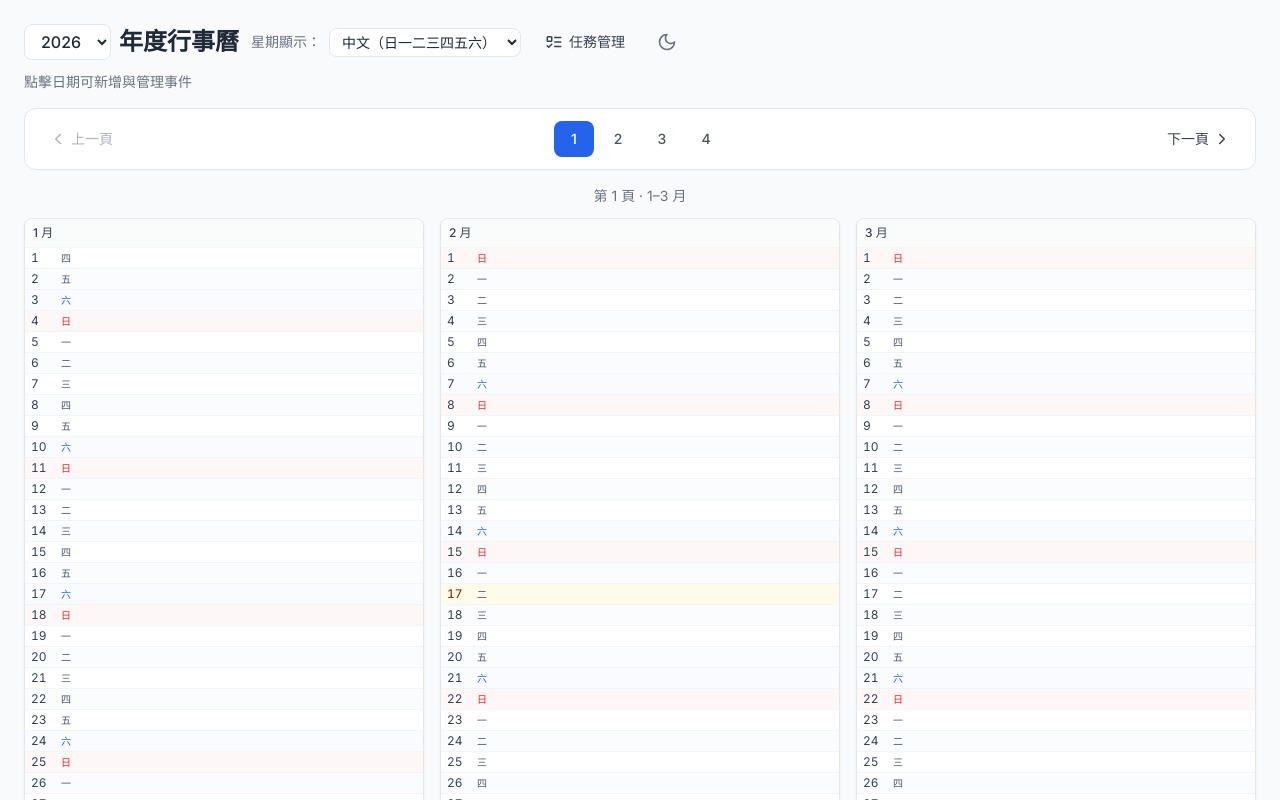
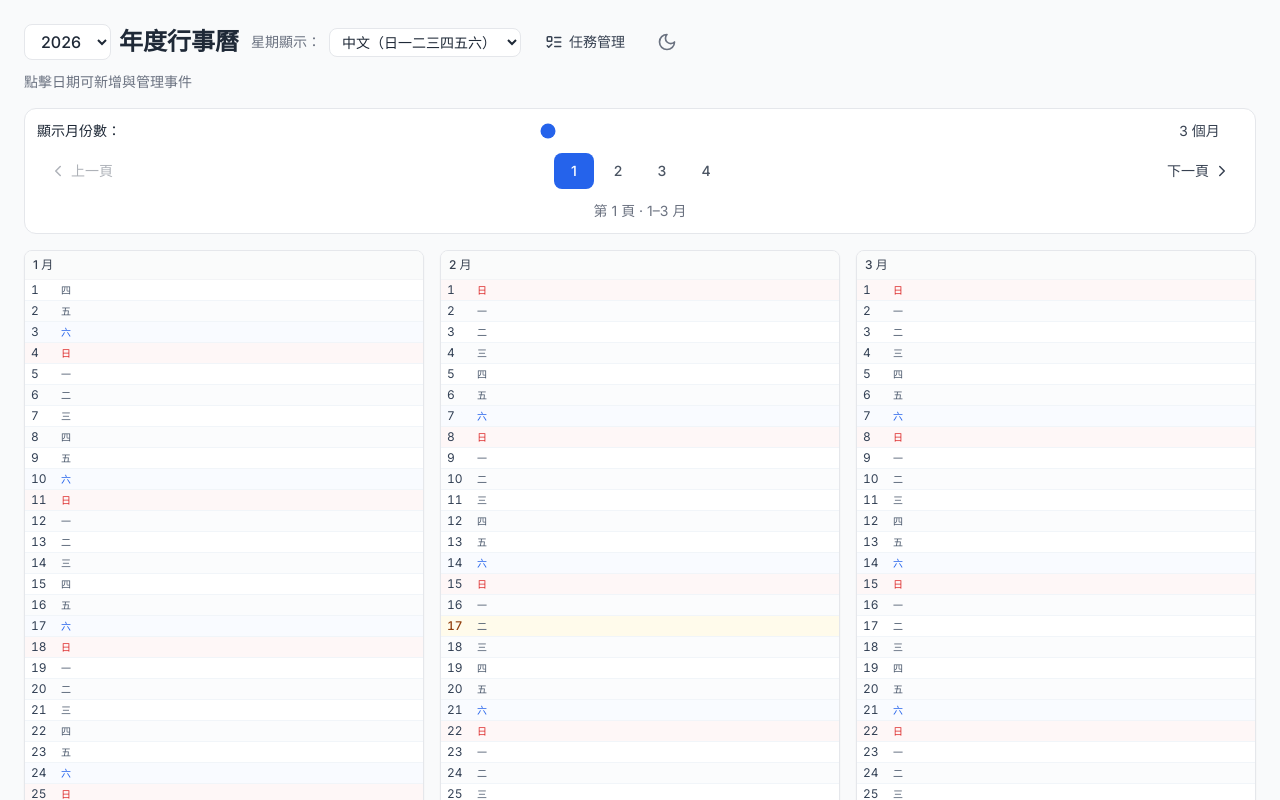
Before and after one commit to ollielu/allyears, a React (Vite) app: page / in a window 1280 px wide. Shown: the top 800 px of the page. Built offline with nearby package versions, Linux system fonts and the light colour scheme.

Commit message:
顯示月份數滑桿

```diff
--- a/src/components/DateRow.jsx
+++ b/src/components/DateRow.jsx
@@ -15,7 +15,7 @@ function getEventColorClass(color, isDark) {
   return map[color] || (isDark ? 'text-slate-300' : 'text-slate-700');
 }
 
-export function DateRow({ day, weekday, weekdayFormat = 'zh', isDark = false, isToday, primaryEvent, eventCount, onClick, isEvenRow }) {
+export function DateRow({ day, weekday, weekdayFormat = 'zh', isDark = false, isToday, primaryEvent, eventCount, events, showAllEvents, onClick, isEvenRow }) {
   const handleClick = useCallback(() => {
     if (onClick) onClick();
   }, [onClick]);
@@ -30,6 +30,10 @@ export function DateRow({ day, weekday, weekdayFormat = 'zh', isDark = false, is
   const isSaturday = weekday === 6;
 
   const weekdayColor = isSunday ? (isDark ? 'text-red-400' : 'text-red-600') : isSaturday ? (isDark ? 'text-blue-400' : 'text-blue-600') : (isDark ? 'text-slate-400' : 'text-slate-600');
+
+  const sortedEvents = showAllEvents && Array.isArray(events) && events.length > 0
+    ? [...events].sort((a, b) => (a.time || '').localeCompare(b.time || ''))
+    : null;
 
   const eventColorClass = primaryEvent?.color
     ? getEventColorClass(primaryEvent.color, isDark)
@@ -47,13 +51,23 @@ export function DateRow({ day, weekday, weekdayFormat = 'zh', isDark = false, is
         ${rowBg}
       `}
     >
-      <td className={`px-1.5 py-0.5 w-8 tabular-nums ${isToday ? (isDark ? 'text-amber-300 font-medium' : 'text-amber-800 font-medium') : (isDark ? 'text-slate-300' : 'text-slate-700')}`}>
+      <td className={`px-1.5 py-0.5 w-8 tabular-nums align-top ${isToday ? (isDark ? 'text-amber-300 font-medium' : 'text-amber-800 font-medium') : (isDark ? 'text-slate-300' : 'text-slate-700')}`}>
         {day}
       </td>
-      <td className={`px-1 py-0.5 w-6 text-[10px] font-medium ${weekdayColor}`}>
+      <td className={`px-1 py-0.5 w-6 text-[10px] font-medium align-top ${weekdayColor}`}>
         {weekdayLabel}
       </td>
-      <td className={`px-1.5 py-0.5 ${eventColorClass}`}>
+      <td className={`px-1.5 py-0.5 align-top ${eventColorClass}`}>
+        {sortedEvents ? (
+          <ul className="min-w-0 space-y-0.5">
+            {sortedEvents.map((ev) => (
+              <li key={ev.id} className={`text-[11px] flex items-center gap-1.5 ${ev.color ? getEventColorClass(ev.color, isDark) : ''}`}>
+                <span className="shrink-0 text-[10px] opacity-80">{ev.time || '–'}</span>
+                <span className="truncate">{ev.title}</span>
+              </li>
+            ))}
+          </ul>
+        ) : (
           <span className="flex items-center gap-1 min-w-0">
             <span className="truncate text-[11px]">
               {primaryEvent ? primaryEvent.title : ''}
@@ -64,6 +78,7 @@ export function DateRow({ day, weekday, weekdayFormat = 'zh', isDark = false, is
               </span>
             )}
           </span>
+        )}
       </td>
     </tr>
   );
--- a/src/components/MonthCard.jsx
+++ b/src/components/MonthCard.jsx
@@ -3,15 +3,11 @@ import { DateRow } from './DateRow';
 import { getTodayKey } from '../types/event';
 
 /**
- * 單一月份條列式直欄：日期 + 該日最重要的事件
+ * 單一月份條列式直欄：日期 + 該日事件（可選顯示全部事件）
  * @param {Object} props
- * @param {number} props.year - 西元年
- * @param {number} props.month - 月份 (1-12)
- * @param {Function} props.getEventCount - (dateKey) => number
- * @param {Function} props.getPrimaryEvent - (dateKey) => { title, time } | null
- * @param {Function} props.onDateClick - (dateKey) => void
+ * @param {boolean} props.showAllEvents - 為 true 時該日顯示所有事件（單月模式）
  */
-export function MonthCard({ year, month, isDark, weekdayFormat = 'zh', getEventCount, getPrimaryEvent, onDateClick }) {
+export function MonthCard({ year, month, isDark, weekdayFormat = 'zh', getEventCount, getPrimaryEvent, getEventsForDate, onDateClick, showAllEvents = false }) {
   const todayKey = getTodayKey();
 
   const { days, monthName } = useMemo(() => {
@@ -39,6 +35,7 @@ export function MonthCard({ year, month, isDark, weekdayFormat = 'zh', getEventC
             const isToday = dateKey === todayKey;
             const eventCount = getEventCount(dateKey);
             const primaryEvent = getPrimaryEvent(dateKey);
+            const events = showAllEvents && getEventsForDate ? getEventsForDate(dateKey) : null;
             const weekday = new Date(year, month - 1, day).getDay();
             return (
               <DateRow
@@ -50,6 +47,8 @@ export function MonthCard({ year, month, isDark, weekdayFormat = 'zh', getEventC
                 isToday={isToday}
                 primaryEvent={primaryEvent}
                 eventCount={eventCount}
+                events={events}
+                showAllEvents={showAllEvents}
                 onClick={() => onDateClick(dateKey)}
                 isEvenRow={day % 2 === 0}
               />
--- a/src/components/YearlyCalendar.jsx
+++ b/src/components/YearlyCalendar.jsx
@@ -1,34 +1,48 @@
-import { useState } from 'react';
+import { useState, useEffect } from 'react';
 import { Sun, Moon, ChevronLeft, ChevronRight, ListTodo } from 'lucide-react';
 import { MonthCard } from './MonthCard';
 import { EventModal } from './EventModal';
 
 /**
- * 全年度行事曆主畫面：每頁 3 個月、共 4 頁，頁數選擇在上方
+ * 全年度行事曆：滑桿調整顯示 1～6 個月，單月時顯示每日所有事件
  */
 const CURRENT_YEAR = new Date().getFullYear();
 const YEAR_RANGE = Array.from({ length: 11 }, (_, i) => CURRENT_YEAR - 5 + i);
-const MONTHS_PER_PAGE = 3;
-const TOTAL_PAGES = 4;
+const MIN_MONTHS = 1;
+const MAX_MONTHS = 6;
 
 export function YearlyCalendar({ isDark, onToggleTheme, onOpenTaskManagement, getEventCount, getPrimaryEventForDate, getEventsForDate, addEvent, updateEvent, deleteEvent }) {
   const [selectedDateKey, setSelectedDateKey] = useState(null);
   const [year, setYear] = useState(CURRENT_YEAR);
   const [weekdayFormat, setWeekdayFormat] = useState('zh');
   const [page, setPage] = useState(1);
+  const [monthsPerView, setMonthsPerView] = useState(3);
+
+  const totalPages = Math.ceil(12 / monthsPerView);
+  const safePage = Math.min(Math.max(1, page), totalPages);
+  const monthsOnPage = Array.from(
+    { length: monthsPerView },
+    (_, i) => (safePage - 1) * monthsPerView + i + 1
+  ).filter((m) => m <= 12);
 
   const selectedEvents = selectedDateKey ? getEventsForDate(selectedDateKey) : [];
 
-  const monthsOnPage = Array.from(
-    { length: MONTHS_PER_PAGE },
-    (_, i) => (page - 1) * MONTHS_PER_PAGE + i + 1
-  );
-
   const pageLabel = (p) => {
-    const start = (p - 1) * MONTHS_PER_PAGE + 1;
-    const end = Math.min(p * MONTHS_PER_PAGE, 12);
+    const start = (p - 1) * monthsPerView + 1;
+    const end = Math.min(p * monthsPerView, 12);
     return `${start}–${end} 月`;
   };
+
+  const handleMonthsPerViewChange = (v) => {
+    const n = Number(v);
+    setMonthsPerView(n);
+    setPage((p) => Math.min(p, Math.ceil(12 / n)));
+  };
+
+  useEffect(() => {
+    const maxPage = Math.ceil(12 / monthsPerView);
+    if (page > maxPage) setPage(maxPage);
+  }, [monthsPerView, page]);
 
   return (
     <>
@@ -80,24 +94,42 @@ export function YearlyCalendar({ isDark, onToggleTheme, onOpenTaskManagement, ge
           </p>
         </header>
 
-        {/* 頁數選擇：上方、方便手機操作 */}
-        <div className={`mb-4 flex items-center justify-between gap-2 rounded-xl border p-3 ${isDark ? 'border-slate-600 bg-slate-800/50' : 'border-gray-200 bg-white'}`}>
+        {/* 顯示月份數滑桿 + 頁數選擇 */}
+        <div className={`mb-4 rounded-xl border p-3 space-y-3 ${isDark ? 'border-slate-600 bg-slate-800/50' : 'border-gray-200 bg-white'}`}>
+          <div className="flex flex-wrap items-center gap-3">
+            <span className={`text-sm font-medium shrink-0 ${isDark ? 'text-slate-200' : 'text-gray-800'}`}>
+              顯示月份數：
+            </span>
+            <input
+              type="range"
+              min={MIN_MONTHS}
+              max={MAX_MONTHS}
+              value={monthsPerView}
+              onChange={(e) => handleMonthsPerViewChange(e.target.value)}
+              className="flex-1 min-w-[120px] h-2 rounded-lg appearance-none cursor-pointer accent-blue-600"
+              aria-label="顯示月份數"
+            />
+            <span className={`text-sm tabular-nums shrink-0 min-w-[4rem] ${isDark ? 'text-slate-300' : 'text-gray-700'}`}>
+              {monthsPerView} 個月
+            </span>
+          </div>
+          <div className="flex items-center justify-between gap-2">
             <button
               type="button"
               onClick={() => setPage((p) => Math.max(1, p - 1))}
-            disabled={page === 1}
+              disabled={safePage === 1}
               className={`flex items-center gap-1 rounded-lg px-3 py-2 text-sm font-medium transition-colors disabled:opacity-40 disabled:pointer-events-none ${isDark ? 'text-slate-200 hover:bg-slate-700' : 'text-gray-700 hover:bg-gray-100'}`}
               aria-label="上一頁"
             >
               <ChevronLeft size={18} /> 上一頁
             </button>
-          <div className="flex items-center gap-1">
-            {Array.from({ length: TOTAL_PAGES }, (_, i) => i + 1).map((p) => (
+            <div className="flex items-center gap-1 flex-wrap justify-center">
+              {Array.from({ length: totalPages }, (_, i) => i + 1).map((p) => (
                 <button
                   key={p}
                   type="button"
                   onClick={() => setPage(p)}
-                className={`min-w-[2.5rem] rounded-lg px-2 py-2 text-sm font-medium transition-colors ${page === p ? (isDark ? 'bg-blue-600 text-white' : 'bg-blue-600 text-white') : (isDark ? 'text-slate-300 hover:bg-slate-700' : 'text-gray-600 hover:bg-gray-100')}`}
+                  className={`min-w-[2.5rem] rounded-lg px-2 py-2 text-sm font-medium transition-colors ${safePage === p ? (isDark ? 'bg-blue-600 text-white' : 'bg-blue-600 text-white') : (isDark ? 'text-slate-300 hover:bg-slate-700' : 'text-gray-600 hover:bg-gray-100')}`}
                   aria-label={`第 ${p} 頁`}
                   title={pageLabel(p)}
                 >
@@ -107,19 +139,26 @@ export function YearlyCalendar({ isDark, onToggleTheme, onOpenTaskManagement, ge
             </div>
             <button
               type="button"
-            onClick={() => setPage((p) => Math.min(TOTAL_PAGES, p + 1))}
-            disabled={page === TOTAL_PAGES}
+              onClick={() => setPage((p) => Math.min(totalPages, p + 1))}
+              disabled={safePage === totalPages}
               className={`flex items-center gap-1 rounded-lg px-3 py-2 text-sm font-medium transition-colors disabled:opacity-40 disabled:pointer-events-none ${isDark ? 'text-slate-200 hover:bg-slate-700' : 'text-gray-700 hover:bg-gray-100'}`}
               aria-label="下一頁"
             >
               下一頁 <ChevronRight size={18} />
             </button>
           </div>
-        <p className={`mb-3 text-center text-sm ${isDark ? 'text-slate-400' : 'text-gray-500'}`}>
-          第 {page} 頁 · {pageLabel(page)}
+          <p className={`text-center text-sm ${isDark ? 'text-slate-400' : 'text-gray-500'}`}>
+            第 {safePage} 頁 · {pageLabel(safePage)}
+            {monthsPerView === 1 && ' · 顯示每日所有事件'}
           </p>
+        </div>
 
-        <div className="grid grid-cols-3 gap-2 sm:gap-4">
+        <div
+          className="grid gap-2 sm:gap-4"
+          style={{
+            gridTemplateColumns: `repeat(${Math.min(monthsPerView, 3)}, minmax(0, 1fr))`,
+          }}
+        >
           {monthsOnPage.map((month) => (
             <MonthCard
               key={month}
@@ -129,7 +168,9 @@ export function YearlyCalendar({ isDark, onToggleTheme, onOpenTaskManagement, ge
               weekdayFormat={weekdayFormat}
               getEventCount={getEventCount}
               getPrimaryEvent={getPrimaryEventForDate}
+              getEventsForDate={getEventsForDate}
               onDateClick={setSelectedDateKey}
+              showAllEvents={monthsPerView === 1}
             />
           ))}
         </div>
```
Lines whose indentation alone changed are shown as unchanged.
